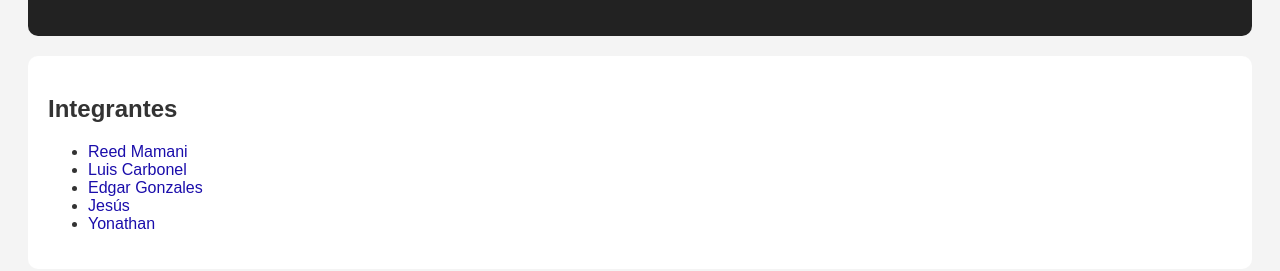
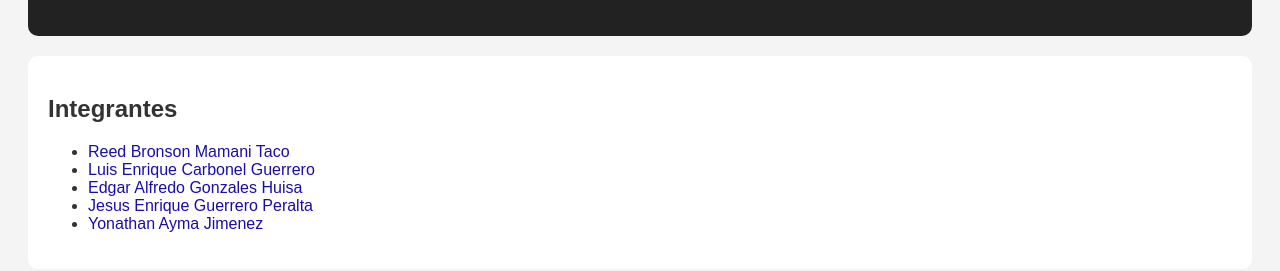
Before and after one commit to ReedMamani/Portada-Grupal, a plain HTML site: page index.html in a window 1280 px wide. Shown: the part 201-472 px from the top of the page. Drawn offline with Linux system fonts and the light colour scheme.

Commit message:
Add files via upload

```diff
--- a/index.html
+++ b/index.html
@@ -16,11 +16,11 @@
     <section class="integrantes">
         <h2>Integrantes</h2>
         <ul>
-            <li><a href="https://reedmamani.github.io/Mi-Portafolio/" target="_blank">Reed Mamani</a></li>
-            <li><a href="https://github.com/Luis-Carbonel" target="_blank">Luis Carbonel</a></li>
-            <li><a href="https://github.com/EdgarGon1407" target="_blank">Edgar Gonzales</a></li>
-            <li><a href="https://github.com/Jesus0184" target="_blank">Jesús</a></li>
-            <li><a href="https://github.com/YonathanAJ" target="_blank">Yonathan</a></li>
+            <li><a href="https://reedmamani.github.io/Mi-Portafolio/" target="_blank">Reed Bronson Mamani Taco</a></li>
+            <li><a href="https://github.com/Luis-Carbonel" target="_blank">Luis Enrique Carbonel Guerrero </a></li>
+            <li><a href="https://github.com/EdgarGon1407" target="_blank">Edgar Alfredo Gonzales Huisa</a></li>
+            <li><a href="https://github.com/Jesus0184" target="_blank">Jesus Enrique Guerrero Peralta</a></li>
+            <li><a href="https://github.com/YonathanAJ" target="_blank">Yonathan Ayma Jimenez</a></li>
         </ul>
     </section>
 </body>
```
